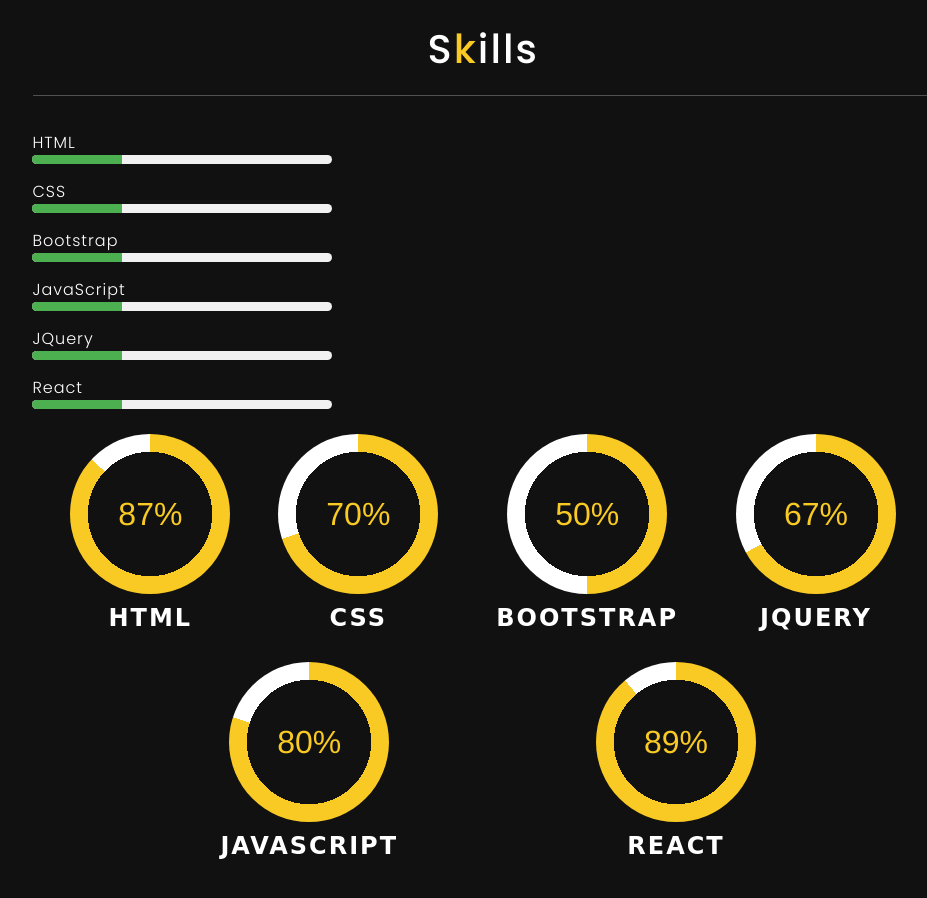
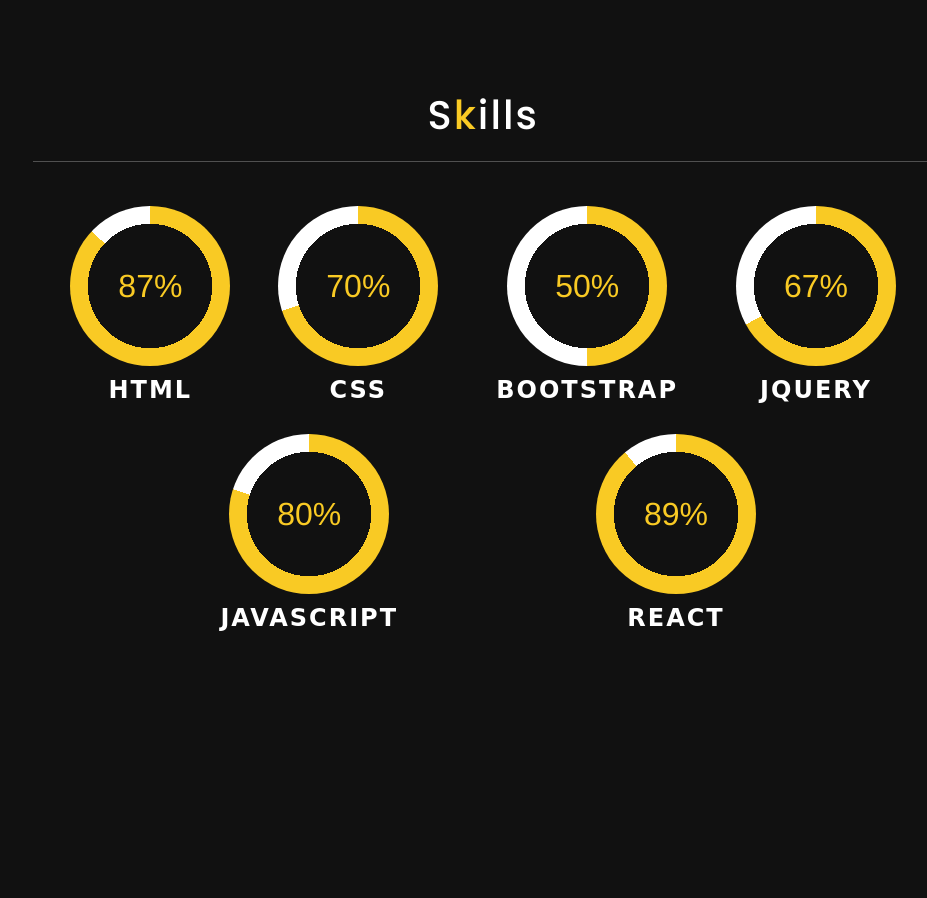
Before and after one commit to Sangaviraghavan/Axess-Portfolio, a plain HTML site: page index.html in a window 1280 px wide. Shown: the part 2440-3338 px from the top of the page, without its empty margins (304-1231 px from the left). Drawn offline with nearby package versions, Linux system fonts and the light colour scheme.

Commit message:
sundar changes

```diff
--- a/index.html
+++ b/index.html
@@ -140,48 +140,6 @@
   <section class="skill-holder" id="skills">
     <h1 class="heading mb2">S<span>k</span>ills</h1>
     <div class="skill-lang">
-
-      <div class="skill">
-        <div class="skill-label">HTML</div>
-        <div class="skill-bar">
-          <div id="html-progress" class="skill-progress"></div>
-        </div>
-      </div>
-
-      <div class="skill">
-        <div class="skill-label">CSS</div>
-        <div class="skill-bar">
-          <div id="css-progress" class="skill-progress"></div>
-        </div>
-      </div>
-
-      <div class="skill">
-        <div class="skill-label">Bootstrap</div>
-        <div class="skill-bar">
-          <div id="js-progress" class="skill-progress"></div>
-        </div>
-      </div>
-
-      <div class="skill">
-        <div class="skill-label">JavaScript</div>
-        <div class="skill-bar">
-          <div id="js-progress" class="skill-progress"></div>
-        </div>
-      </div>
-
-      <div class="skill">
-        <div class="skill-label">JQuery</div>
-        <div class="skill-bar">
-          <div id="js-progress" class="skill-progress"></div>
-        </div>
-      </div>
-
-      <div class="skill">
-        <div class="skill-label">React</div>
-        <div class="skill-bar">
-          <div id="js-progress" class="skill-progress"></div>
-        </div>
-      </div>
       <div class="progressbar-1">
         <div>
           <div role="progressbar" aria-valuenow="87" aria-valuemin="0" aria-valuemax="100" style="--value: 87"></div>
--- a/style.css
+++ b/style.css
@@ -626,6 +626,11 @@
 
     .projects .box-container {
         display: block;
+        padding: 0;
+    }
+
+    .projects .box-container .box{
+        width: 100%;
     }
 }
 
@@ -636,7 +641,8 @@
     }
 
     .heading {
-        margin: 0 3rem;
+        margin: 0;
+        padding: 0;
     }
 
     .about .row .counter .box {
```
